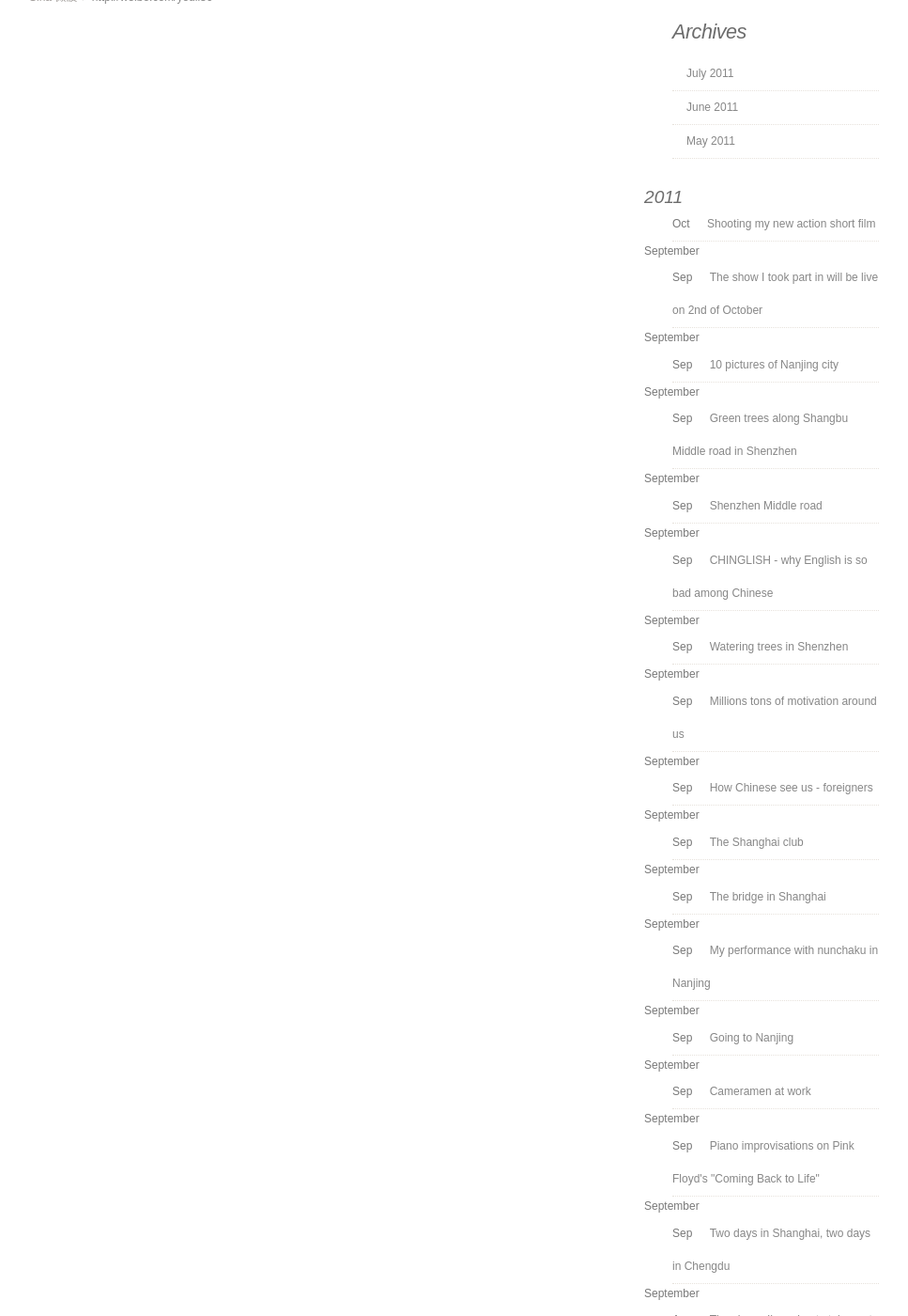
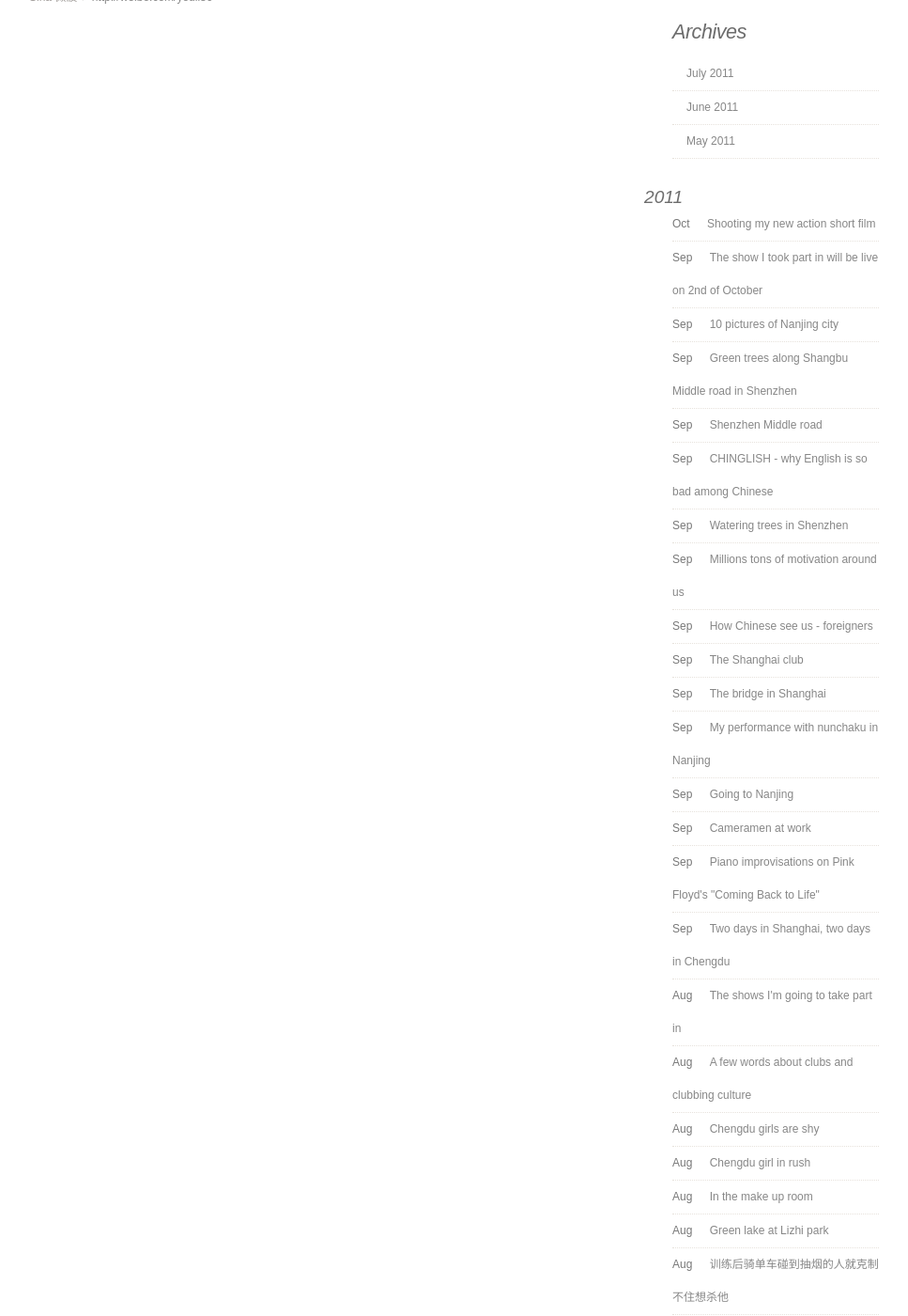
Before and after one commit to iurii/iurii.github.com, a Jekyll site: the page built from about.html, in a window 1280 px wide and 1400 px high, scrolled down 765 px. Shown: the whole window at 94% size, without its empty margins (144-1111 px from the left). Built offline with Jekyll 4.4.1, drawn with Linux system fonts in a browser that asks for light colours; comment, search, counter and statistics services are not loaded; some of the changed text lies outside the part shown.

Commit message:
archives

```diff
--- a/_layouts/default.html
+++ b/_layouts/default.html
@@ -159,13 +159,13 @@ else {
     {% else %}
       {% capture year %}{{ post.date | date: '%Y' }}{% endcapture %}
       {% capture nyear %}{{ post.next.date | date: '%Y' }}{% endcapture %}
-      {% capture month %}September{% endcapture %}
+      {% capture month %}Sep{% endcapture %}
       {% if year != nyear %}
         <h3>{{ post.date | date: '%Y' }}</h3>
       {% endif %}
     {% endunless %}
-{% if post.date | date:'%b' == 'Sep1' %}
-{{ month }}
+{% if post.date | date:'%b' == month %}
+
     <li>{{ post.date | date:"%b" }} <a href="{{ post.url }}">{{ post.title }}</a></li>
 {% endif %}
   {% endfor %}
```
